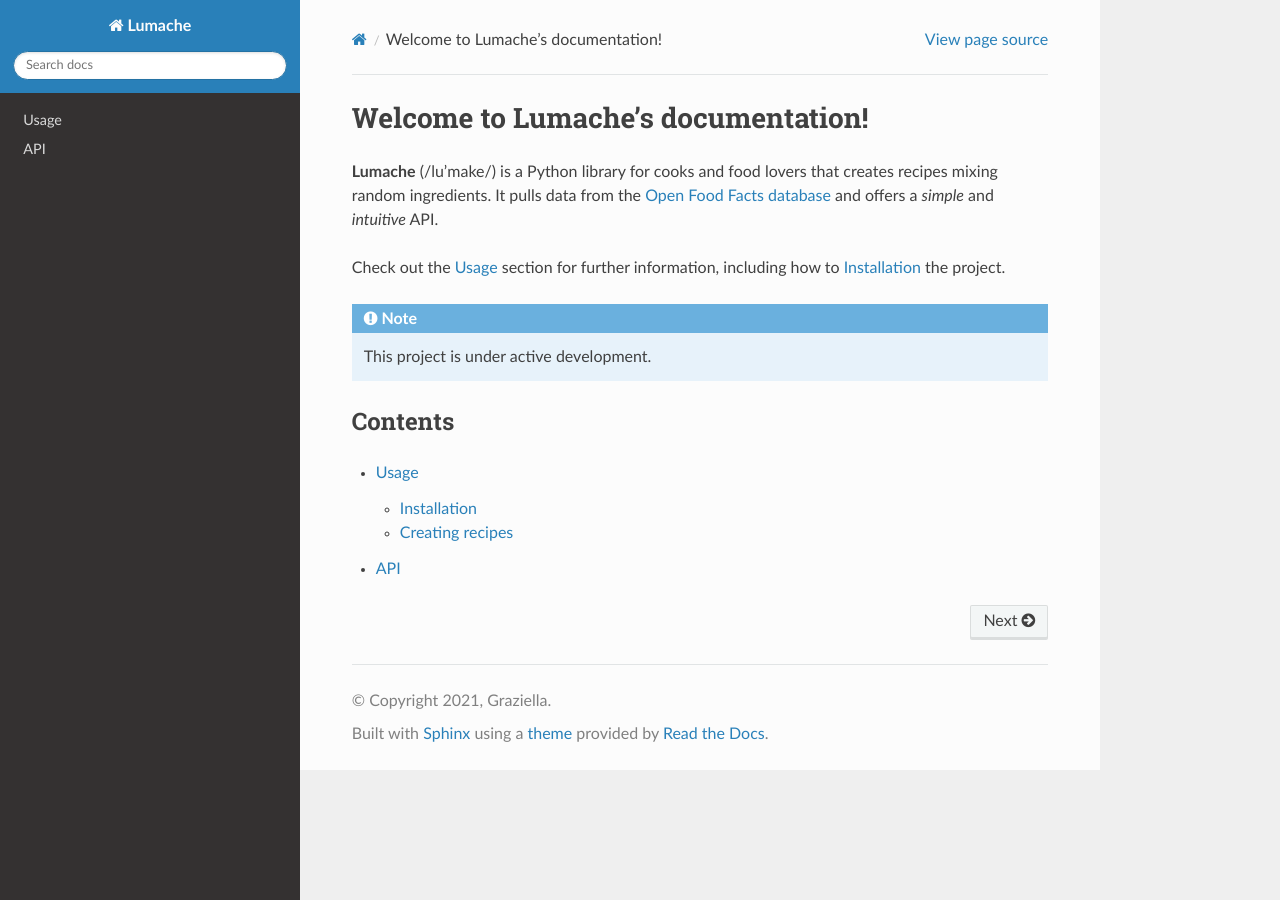
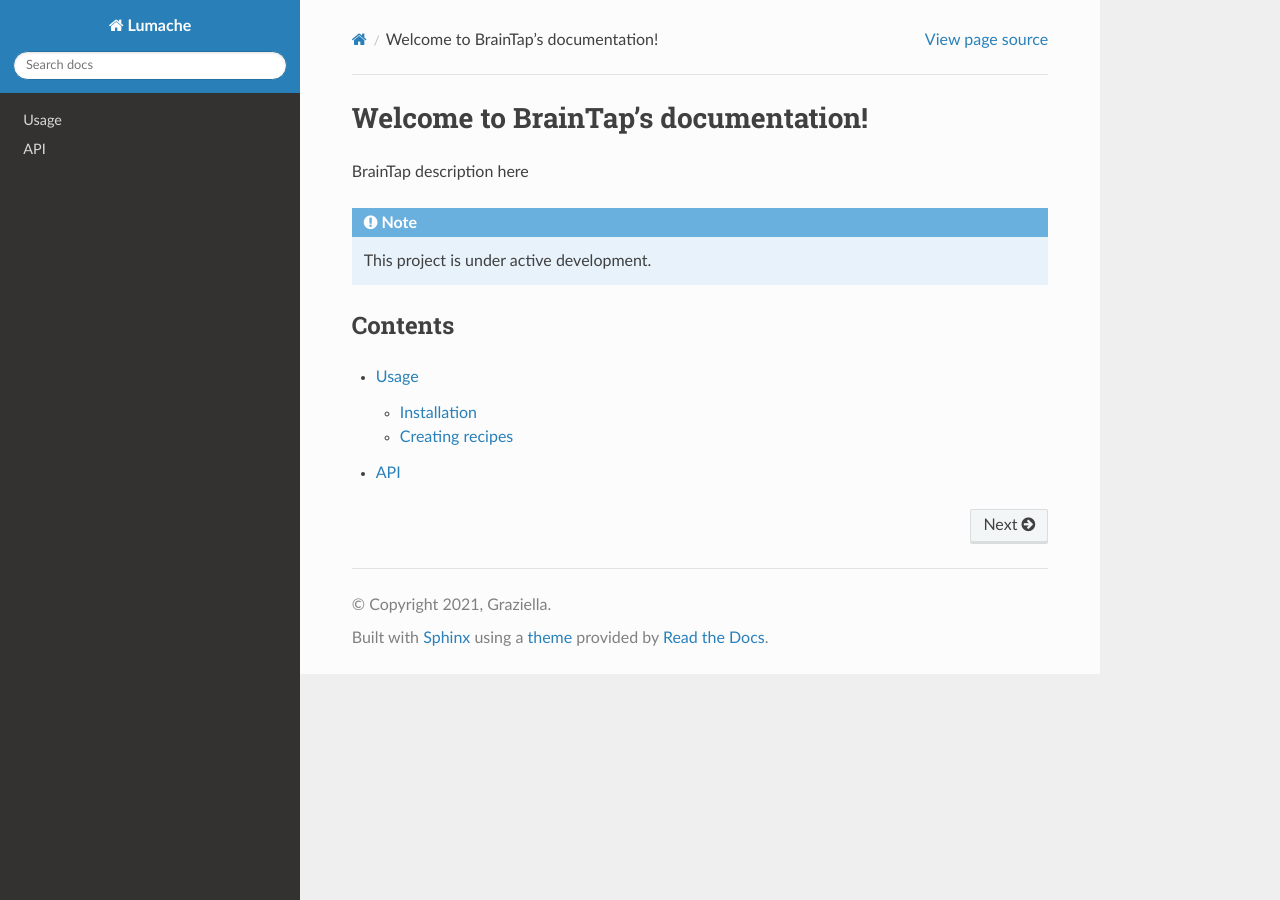
Before and after one commit to UoP-BrainTap/docs, a Sphinx documentation site: the page built from docs/source/index.rst, in a window 1280 px wide. Built offline with Sphinx 7.4.7 and the Read the Docs theme 3.1.0, drawn with Linux system fonts in a browser that asks for light colours.

Commit message:
Test update the index

```diff
--- a/docs/source/index.rst
+++ b/docs/source/index.rst
@@ -1,13 +1,7 @@
-Welcome to Lumache's documentation!
+Welcome to BrainTap's documentation!
 ===================================
 
-**Lumache** (/lu'make/) is a Python library for cooks and food lovers
-that creates recipes mixing random ingredients.
-It pulls data from the `Open Food Facts database <https://world.openfoodfacts.org/>`_
-and offers a *simple* and *intuitive* API.
-
-Check out the :doc:`usage` section for further information, including
-how to :ref:`installation` the project.
+BrainTap description here
 
 .. note::
 
```
